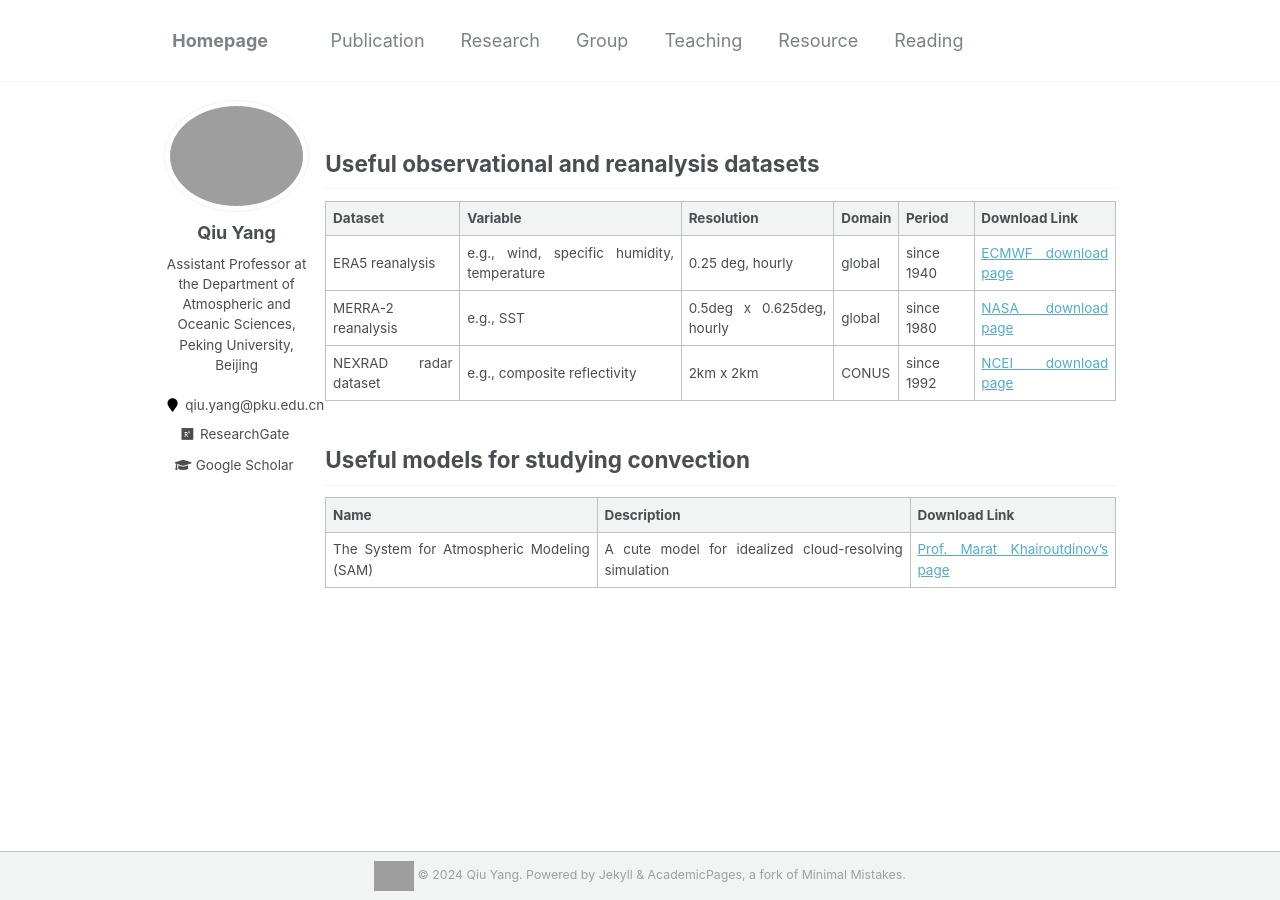
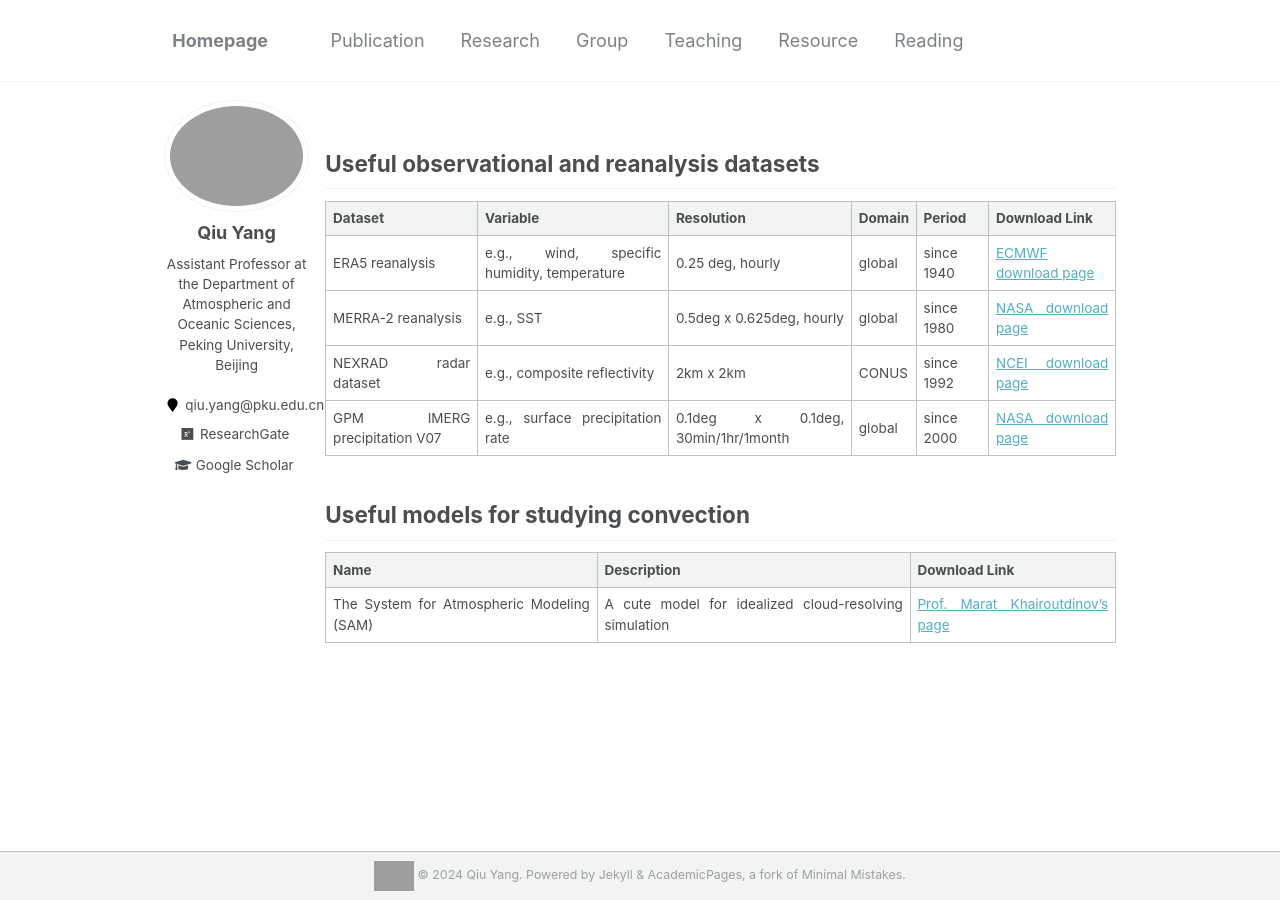
Before and after one commit to qiuyang50/qiuyang50.github.io, a Jekyll site: the page built from _pages/resource.md, in a window 1280 px wide. Built offline with Jekyll 4.4.1, drawn with Linux system fonts in a browser that asks for light colours; grey boxes are pictures that could not be loaded.

Commit message:
Update resource.md

```diff
--- a/_pages/resource.md
+++ b/_pages/resource.md
@@ -11,7 +11,8 @@ author_profile: true
 |--------------|---------------|------------|--------|--------|--------|
 | ERA5 reanalysis   | e.g., wind, specific humidity, temperature | 0.25 deg, hourly          | global | since 1940 | [ECMWF download page](https://cds.climate.copernicus.eu/cdsapp#!/search?type=dataset&text=ERA5) |
 | MERRA-2 reanalysis| e.g., SST                                  | 0.5deg x 0.625deg, hourly | global | since 1980 | [NASA download page](https://daac.gsfc.nasa.gov/datasets/M2T1NXOCN_5.12.4/summary)              |
-| NEXRAD radar dataset | e.g., composite reflectivity                      | 2km x 2km                 | CONUS  | since 1992 | [NCEI download page](https://www.ncei.noaa.gov/access/metadata/landing-page/bin/iso?id=gov.noaa.ncdc:C00682) |
+| NEXRAD radar dataset | e.g., composite reflectivity            | 2km x 2km                 | CONUS  | since 1992 | [NCEI download page](https://www.ncei.noaa.gov/access/metadata/landing-page/bin/iso?id=gov.noaa.ncdc:C00682) |
+|GPM IMERG precipitation V07| e.g., surface precipitation rate       | 0.1deg x 0.1deg, 30min/1hr/1month | global | since 2000 | [NASA download page](https://disc.gsfc.nasa.gov/datasets/GPM_3IMERGHH_07/summary?keywords=GPM%20IMERG) |
 
 ## Useful models for studying convection
 
```
